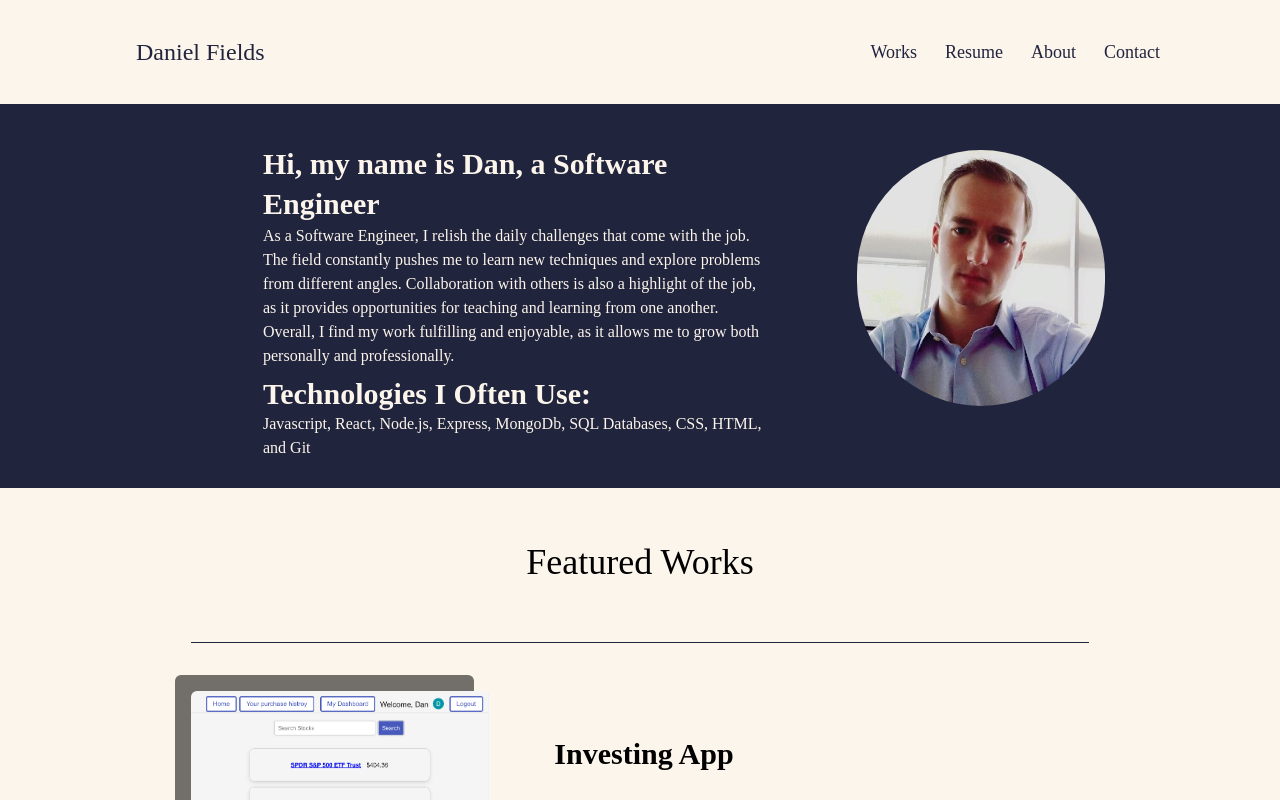
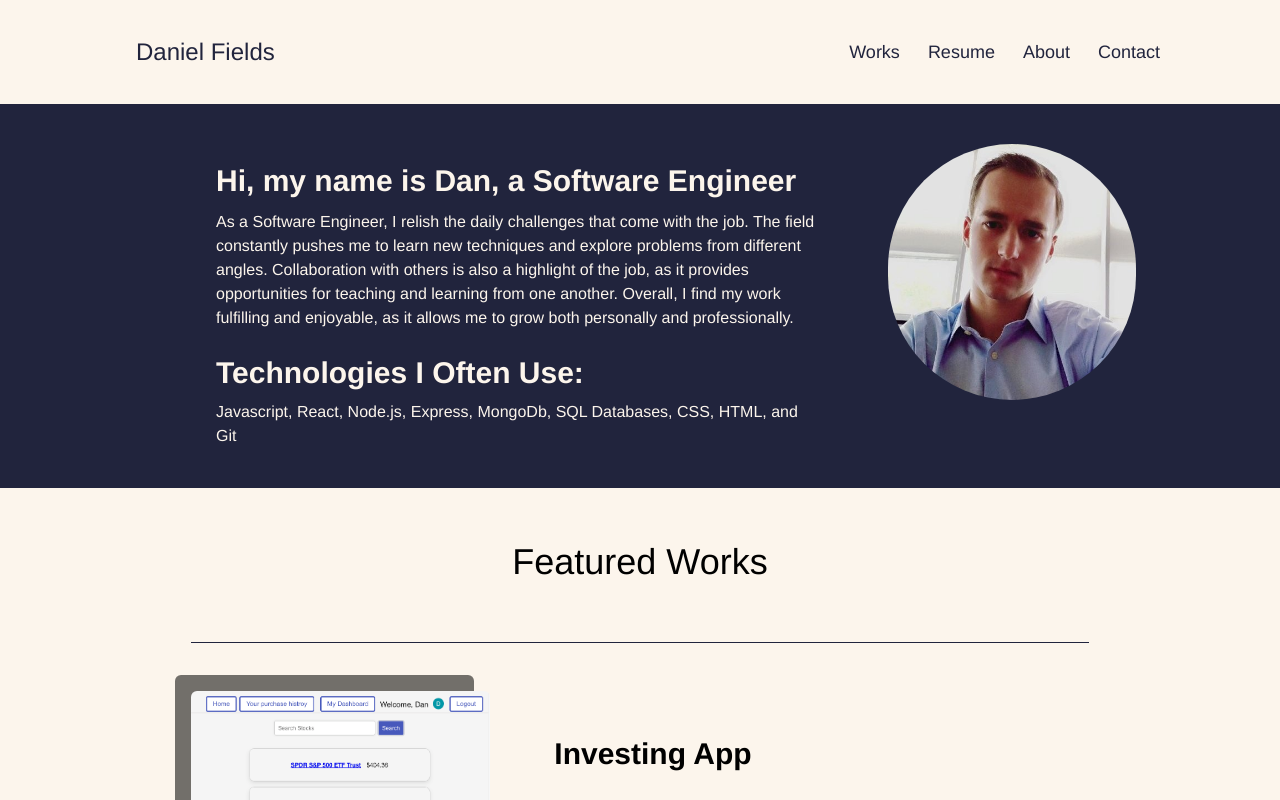
Before and after one commit to danf8/my-portfolio, a Next.js app: page / in a window 1280 px wide. Shown: the top 800 px of the page. Built offline with nearby package versions, Linux system fonts and the light colour scheme.

Commit message:
wip: edit styles

```diff
--- a/styles/globals.css
+++ b/styles/globals.css
@@ -4,7 +4,7 @@
 @import 'tailwindcss/utilities';
 
 body, #__next{
-  font-family: 'Heebo';
+  font-family: 'helvetica';
   background-color: #FCF5EC;
   scroll-behavior: smooth;
 }
--- a/tailwind.config.js
+++ b/tailwind.config.js
@@ -7,22 +7,18 @@ module.exports = {
   ],
   theme: {
     extend: {
-      // backgroundImage: {
-      //   'gradient-radial': 'radial-gradient(var(--tw-gradient-stops))',
-      //   'gradient-conic':
-      //     'conic-gradient(from 180deg at 50% 50%, var(--tw-gradient-stops))',
-      // },
       width: {
-        // '95': '375px',
         'large': '898px',
         '62': '15.5rem',
         '92': '23.4375rem',
         'mobile-pic': '10.6787rem',
         '82': '20.5rem',
-        '128': '31.625rem',
+        '83': '20.6875rem',
+        '128': '37.5rem',
         '78': '19.5rem',
         '33': '7.8125rem',
         '224': '56.125rem',
+        '360': '90rem',
         'm-pic': '331px',
       },
       height: {
```
